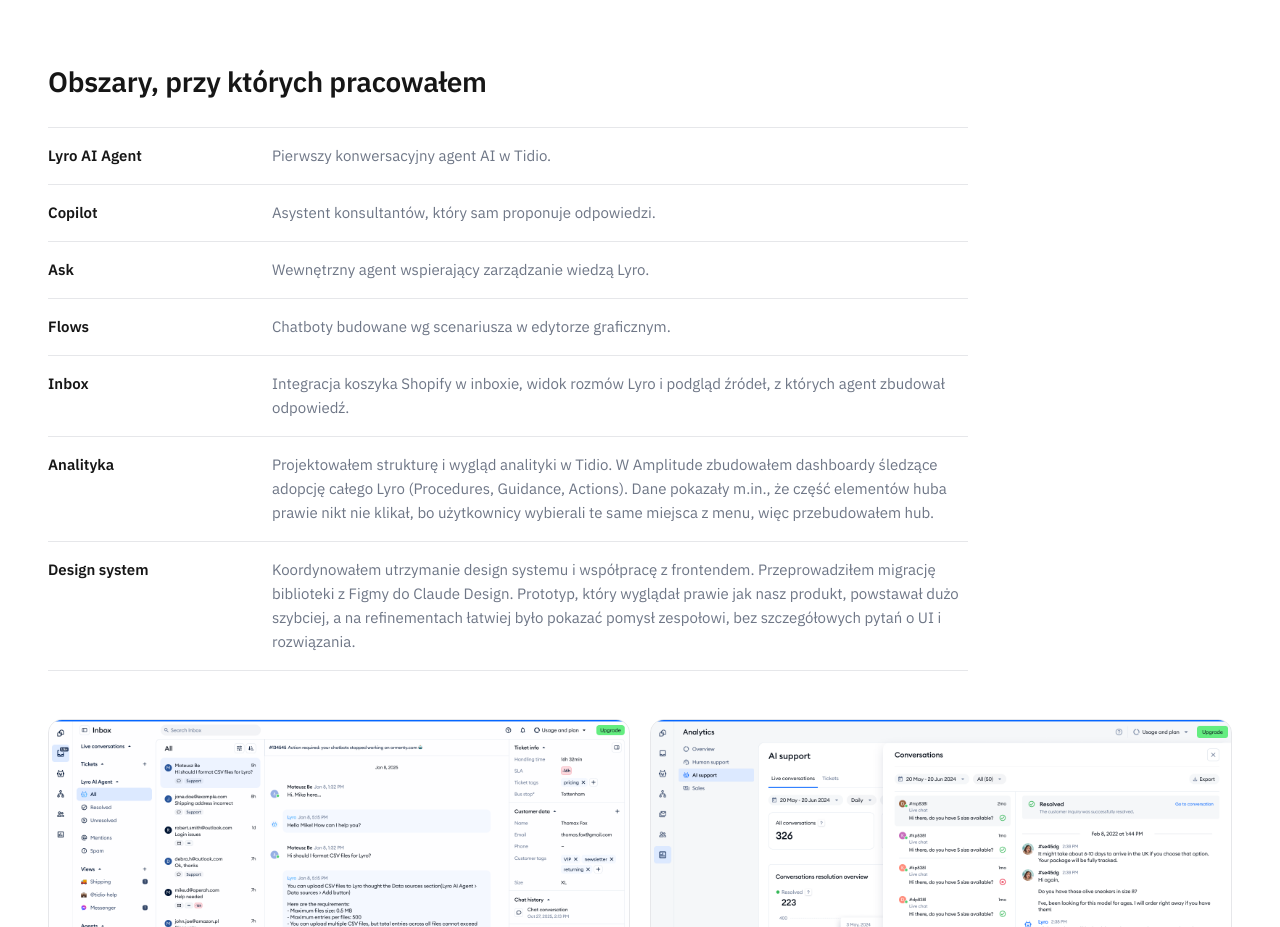
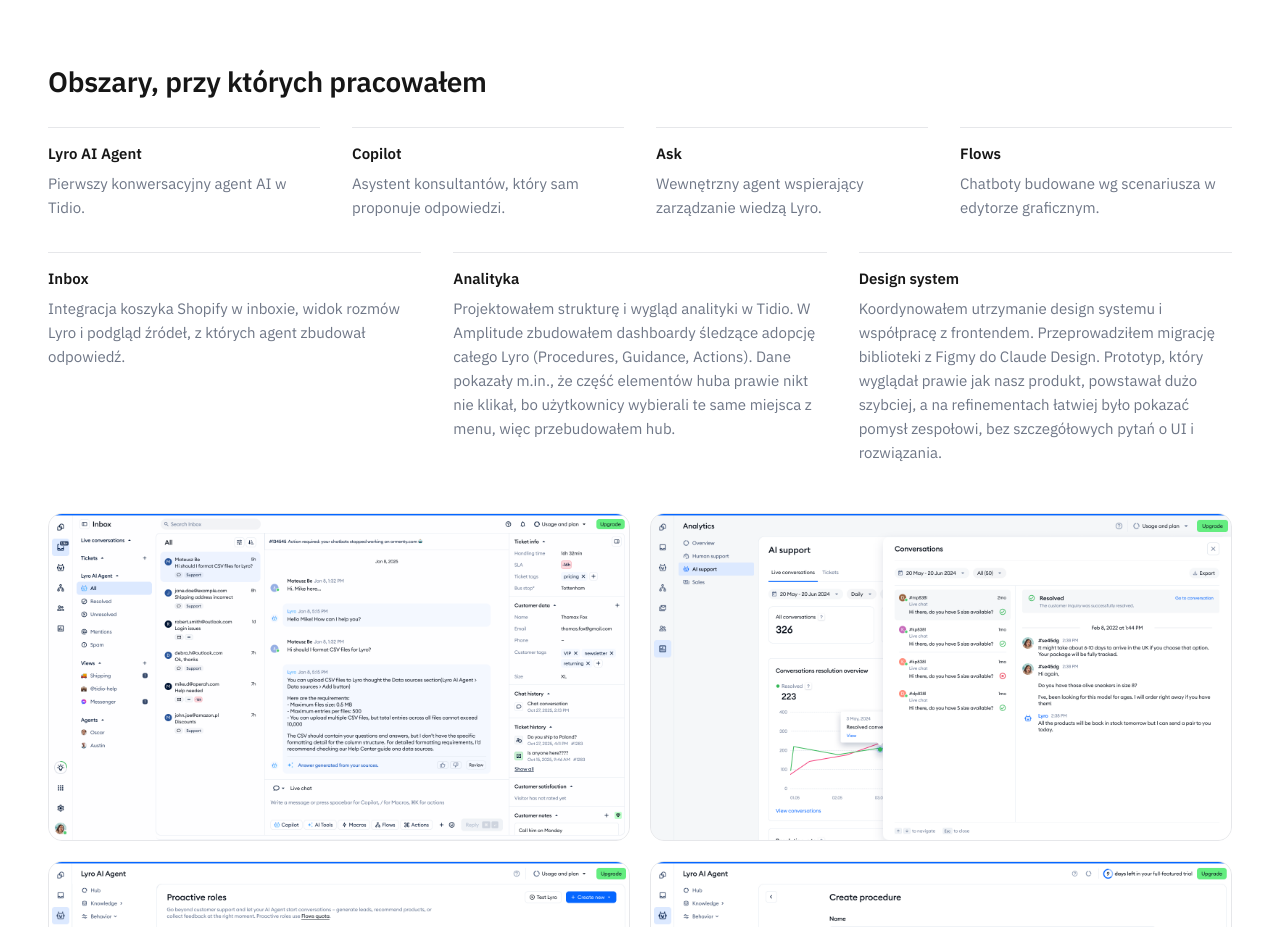
Before and after one commit to dgrochowicki/dgrochowicki.github.io, an Astro site: page /portfolio in a window 1280 px wide. Shown: the part 1900-2827 px from the top of the page. Built offline with nearby package versions, Linux system fonts and the light colour scheme; Astro itself is replaced by a stand-in of ours.

Commit message:
Portfolio: product areas in two rows (4 short, 3 long)
Co-Authored-By: Claude Opus 5.5 <noreply@anthropic.com>

```diff
--- a/src/views/Portfolio.astro
+++ b/src/views/Portfolio.astro
@@ -36,8 +36,11 @@ const cats = (Object.keys(categories) as Category[]).filter((c) => earlier.some(
       <div class="grid2">{cases.map((c, idx) => <CaseCard item={c} lang={lang} index={idx} />)}</div>
 
       <h2 class="sub">{lang === 'pl' ? 'Obszary, przy których pracowałem' : 'Product areas I worked on'}</h2>
-      <ul class="areas">
-        {ti.areas.map((a) => <li><strong>{a.name}</strong><span class="muted">{a.text}</span></li>)}
+      <ul class="areas four">
+        {ti.areas.slice(0, 4).map((a) => <li><strong>{a.name}</strong><span class="muted">{a.text}</span></li>)}
+      </ul>
+      <ul class="areas three">
+        {ti.areas.slice(4).map((a) => <li><strong>{a.name}</strong><span class="muted">{a.text}</span></li>)}
       </ul>
       <div class="gallery">
         {['tidio/overview-1', 'tidio/overview-3', 'tidio/areas-2', 'tidio/lyro-2', 'tidio/lyro-3', 'tidio/areas-3'].map((s) => (
@@ -115,11 +118,13 @@ const cats = (Object.keys(categories) as Category[]).filter((c) => earlier.some(
   @media (max-width: 860px) { .grid2, .grid3 { grid-template-columns: 1fr; } }
   @media (min-width: 861px) and (max-width: 1080px) { .grid3 { grid-template-columns: 1fr 1fr; } }
 
-  .areas { list-style: none; display: flex; flex-direction: column; margin-bottom: 48px; max-width: 920px; }
-  .areas li { display: grid; grid-template-columns: 200px 1fr; gap: 24px; border-top: 1px solid var(--line); padding: 16px 0; font-size: 15px; }
-  .areas li:last-child { border-bottom: 1px solid var(--line); }
+  .areas { list-style: none; display: grid; gap: 24px 32px; margin-bottom: 32px; }
+  .areas.four { grid-template-columns: repeat(4, 1fr); }
+  .areas.three { grid-template-columns: repeat(3, 1fr); margin-bottom: 48px; }
+  .areas li { display: flex; flex-direction: column; gap: 6px; border-top: 1px solid var(--line); padding-top: 14px; font-size: 15px; }
   .areas strong { font-weight: 600; }
-  @media (max-width: 600px) { .areas li { grid-template-columns: 1fr; gap: 4px; } }
+  @media (max-width: 860px) { .areas.four { grid-template-columns: repeat(2, 1fr); } .areas.three { grid-template-columns: 1fr; } }
+  @media (max-width: 520px) { .areas.four { grid-template-columns: 1fr; } }
   .gallery { display: grid; grid-template-columns: 1fr 1fr; gap: 20px; }
   @media (max-width: 860px) { .gallery { grid-template-columns: 1fr; } }
 
```
